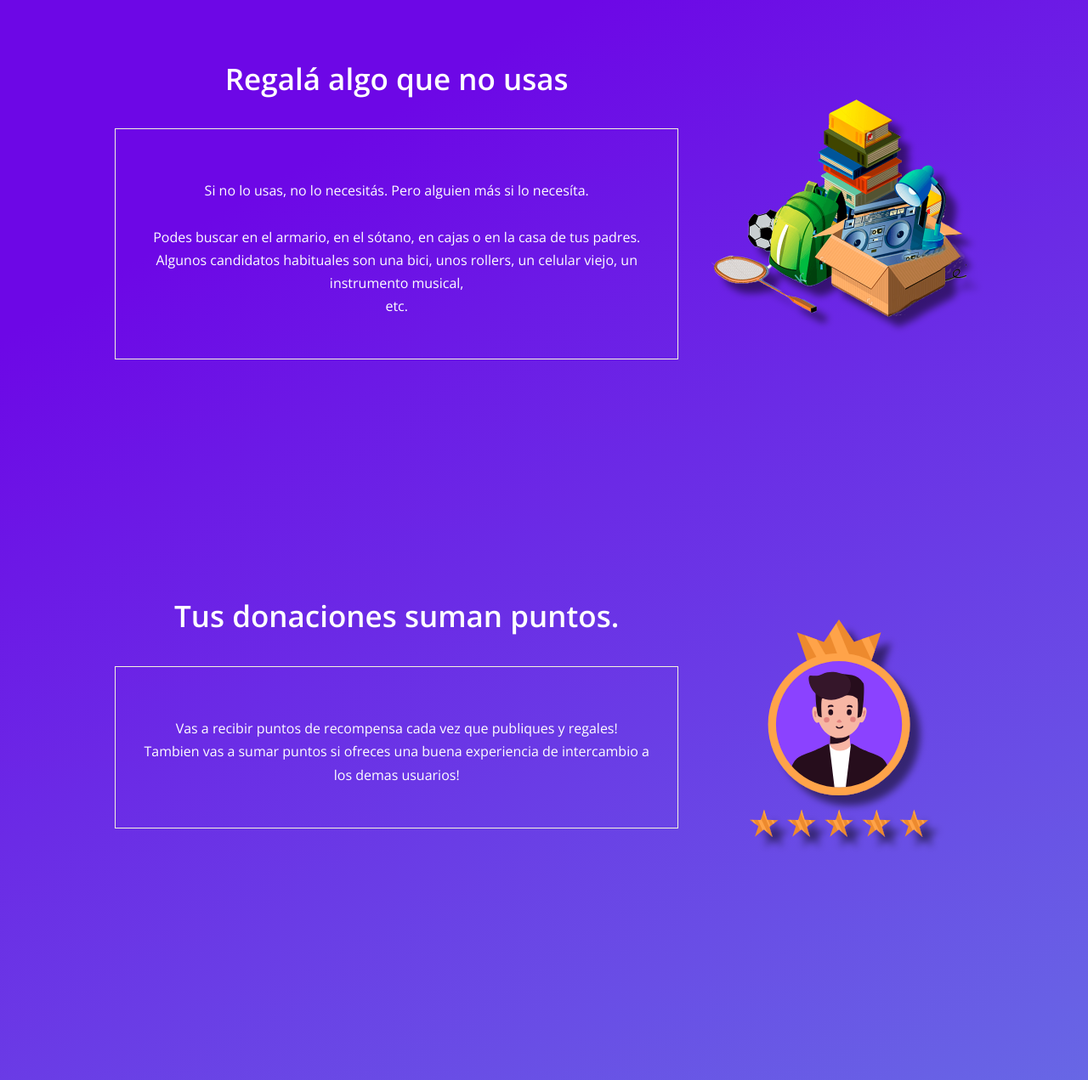
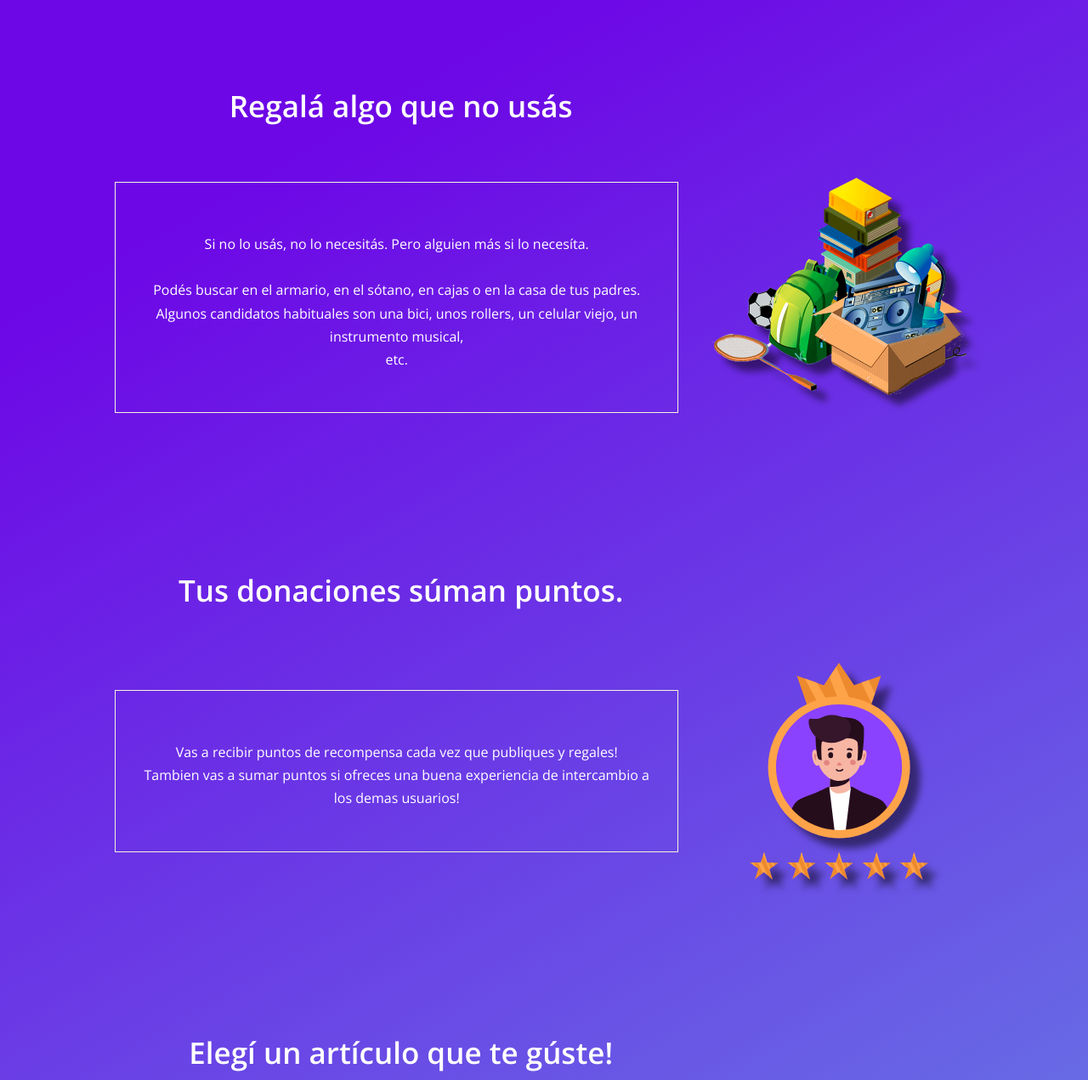
Before and after one commit to julianmojico/donify-landing, a website: page index.html in a window 1280 px wide. Shown: the part 1484-2755 px from the top of the page at 85% size. Drawn offline with nearby package versions, Linux system fonts and the light colour scheme.

Commit message:
reacomodar orden de features e imagenes

```diff
--- a/assets/css/custom.css
+++ b/assets/css/custom.css
@@ -30,7 +30,7 @@
     max-width: 300px !important;
     min-width: 200px;
     margin-top: 50px;
-    margin-bottom: 10px;
+    margin-bottom: 50px;
 }
 
 .animation-duration-3 {
--- a/index.html
+++ b/index.html
@@ -113,28 +113,18 @@
         <span></span>
       </div>
 
-      <div class="container py-lg-md d-flex">
-        <div class="col px-0">
 
-          <div class="row text-center mb-sm justify-content-sm-end">
+
+      <div class="container pt-lg">
 
         <div class="col-sm-8 align-self-center">
-              <h1 class="display-3 text-white wow slideInLeft animation-delay-0">Regalá algo que no usas </h1>
-              <br>
-              <div class="coolborder p-sm wow fadeInUp animation-delay-1">
-                <p class="text-white" style="white-space: pre-line;">
-                  Si no lo usas, no lo necesitás. Pero alguien más si lo necesíta.
 
-                  Podes buscar en el armario, en el sótano, en cajas o en la casa de tus padres.
-                  Algunos candidatos habituales son una bici, unos rollers, un celular viejo, un instrumento musical,
-                  etc.
-                </p>
+            <h1 class="display-3 text-white text-center wow slideInLeft animation-delay-0">Regalá algo que no usás </h1>
         </div>
-            </div>
+            <div class="row text-center mb-sm flex-sm-row-reverse">
               <div class="col-sm-4">
-              <!-- <img id="question" class="img-center" src="./assets/img/donify/question.png" /> -->
                 <div>
-                <img src="assets/img/donify/dona.png" class="card-image img-fluid wow fadeInRight animation-delay-1 shadowed"/>
+                  <img src="assets/img/donify/dona.png" class="align-self-md-end card-image img-fluid wow fadeInRight animation-delay-1 shadowed"/>
                   <svg height="0" xmlns="http://www.w3.org/2000/svg">
                     <filter id="drop-shadow">
                         <feGaussianBlur in="SourceAlpha" stdDeviation="4"/>
@@ -149,21 +139,37 @@
                 </svg>
                 </div>
               </div>
+              <div class="col-sm-8 align-self-center">
+                <div class="coolborder p-sm wow fadeInUp animation-delay-1">
+                  <p class="text-white" style="white-space: pre-line;">
+                    Si no lo usás, no lo necesitás. Pero alguien más si lo necesíta.
+
+                    Podés buscar en el armario, en el sótano, en cajas o en la casa de tus padres.
+                    Algunos candidatos habituales son una bici, unos rollers, un celular viejo, un instrumento musical,
+                    etc.
+                  </p>
                 </div>
+              </div>
+
             </div>
           </div>
       <!-- Regalá -->
 
       <!-- Puntos -->
+<div class="container">
 
-      <div class="container py-lg-md d-flex mt-lg">
-        <div class="col px-0">
+  <div class="col-sm-8 align-self-center pt-lg">
+    <h1 class="display-3 text-white text-center wow slideInLeft animation-delay-0">Tus donaciones súman puntos.</h1>
+  </div>
 
-          <div class="row text-center mb-sm justify-content-sm-end">
+        <div class="row text-center mb-sm flex-sm-row-reverse">
+          <div class="col-sm-4">
+            <div>
+              <img src="assets/img/donify/puntos.svg" class="card-image img-fluid wow fadeInRight animation-delay-1 shadowed" />
+            </div>
+          </div>
+              <div class="col-sm-8 align-self-center">
 
-            <div class="col-sm-8 align-self-center">
-              <h1 class="display-3 text-white wow slideInLeft animation-delay-0">Tus donaciones suman puntos.</h1>
-              <br>
                 <div class="coolborder p-sm wow fadeInUp animation-delay-1">
                   <p class="text-white " style="white-space: pre-line;" >
                     Vas a recibir puntos de recompensa cada vez que publiques y regales!
@@ -172,13 +178,10 @@
                   <!-- <p class="lead text-white">Recordá que no regalamos basura ni artículos inservibles! Esta actitud podría afectar tu reputación. </p> -->
                 </div>
               </div>
-            <div class="col-sm-4">
-              <div>
-                <img src="assets/img/donify/puntos.svg" class="card-image img-fluid wow fadeInRight animation-delay-1 shadowed" />
-              </div>
-            </div>
+
             </div>
 
+          </div>
         </div>
 </div>
 
@@ -186,12 +189,15 @@
 
       <!-- Elegí -->
 
-      <div class="container py-lg-md d-flex mt-lg">
-        <div class="col px-0">
-          <div class="row justify-content-center text-center mb-sm">
+      <div class="container">
+        <div class="col-sm-8 align-self-center pt-lg">
+          <h1 class="display-3 text-white text-center wow slideInLeft animation-delay-0">Elegí un artículo que te gúste!</h1>
+        </div>
+        <div class="row text-center mb-sm flex-sm-row-reverse">
+            <div class="col-sm-4">
+              <img src="assets/img/donify/elegi.svg" class="card-image img-fluid wow fadeInRight animation-delay-1 shadowed" />
+            </div>
             <div class="col-sm-8 align-self-center">
-              <h1 class="display-3 text-white wow slideInLeft animation-delay-0">Elegí un artículo que te gúste!</h1>
-              <br>
               <div class="coolborder p-sm wow fadeInUp animation-delay-1">
                 <p class="text-white" style="white-space: pre-line;">
                   Podes ver quién lo regala, en que zona, y si su reputación es de confianza entre la comunidad.
@@ -200,9 +206,7 @@
 
               </div>
             </div>
-            <div class="col-sm-4">
-              <img src="assets/img/donify/elegi.svg" class="card-image img-fluid wow fadeInRight animation-delay-1 shadowed" />
-            </div>
+
           </div>
         </div>
       </div>
@@ -212,24 +216,23 @@
       <!-- Elegí -->
 
       <!-- Recompensa -->
-      <div class="container py-sm-sm d-flex mt-lg">
-        <div class="col px-0">
-          <div class="row justify-content-center text-center mb-sm">
+      <div class="container">
+        <div class="col-sm-8 align-self-center pt-lg">
+
+          <h1 class="display-2 text-white text-center wow slideInLeft animation-delay-0">...y recibí tu recompensa!</h1>
+          <div class="row text-center mb-sm flex-sm-row-reverse">
+            <div class="col-sm-4">
+              <img src="assets/img/donify/recompensa.svg" class="card-image img-fluid wow fadeInRight animation-delay-1 shadowed" />
+            </div>
             <div class="col-sm-8 align-self-center">
-
-              <h1 class="display-2 text-white wow slideInLeft animation-delay-0">...y recibí tu recompensa!</h1>
-              <br>
               <div class="coolborder p-sm wow fadeInUp animation-delay-1">
                 <p class="text-white" style="white-space: pre-line;">
-                  Los perfiles con mejor reputacion obtienen más beneficios!
+                  Los perfiles con mejor reputación obtienen más beneficios!
                   </p>
               </div>
             </div>
-            <div class="col-sm-4">
-                <img src="assets/img/donify/recompensa.svg" class="card-image img-fluid wow fadeInRight animation-delay-1 shadowed" />
-              </div>
 
-          </div>
+
           </div>
         </div>
       </div>
```
Also changed, not shown: 1 other file. Lines whose indentation alone changed are shown as unchanged.
